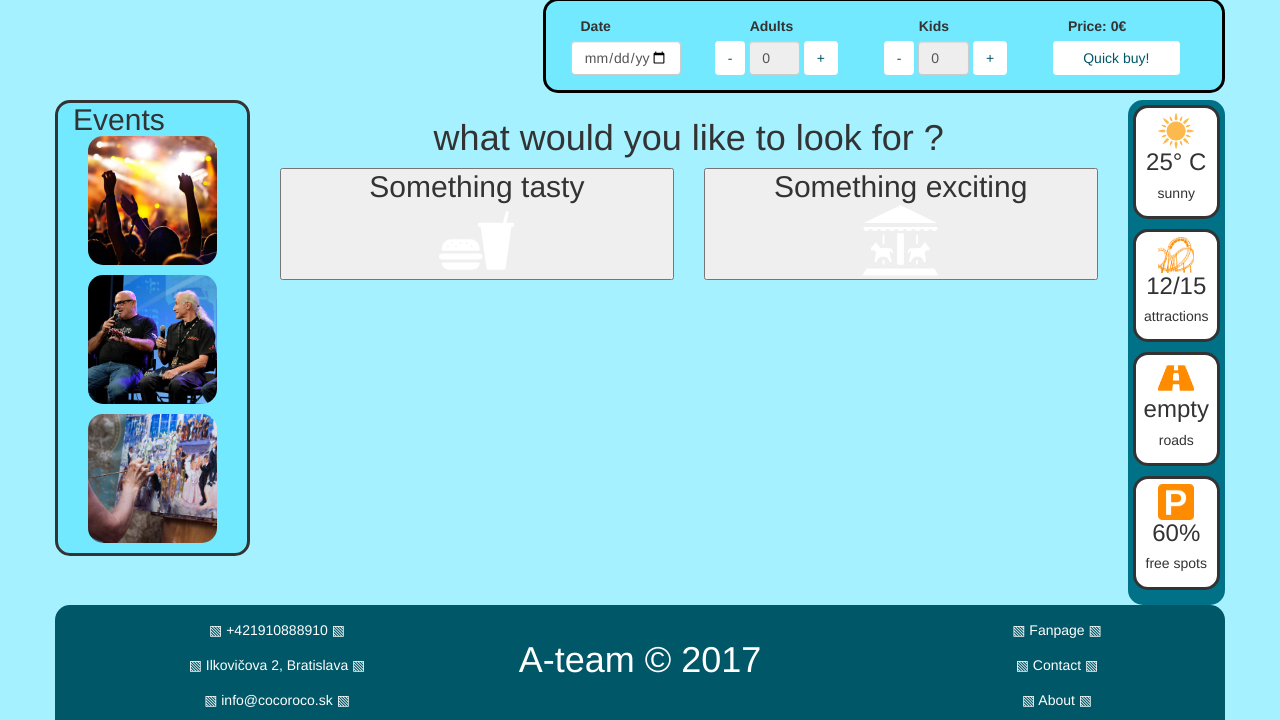
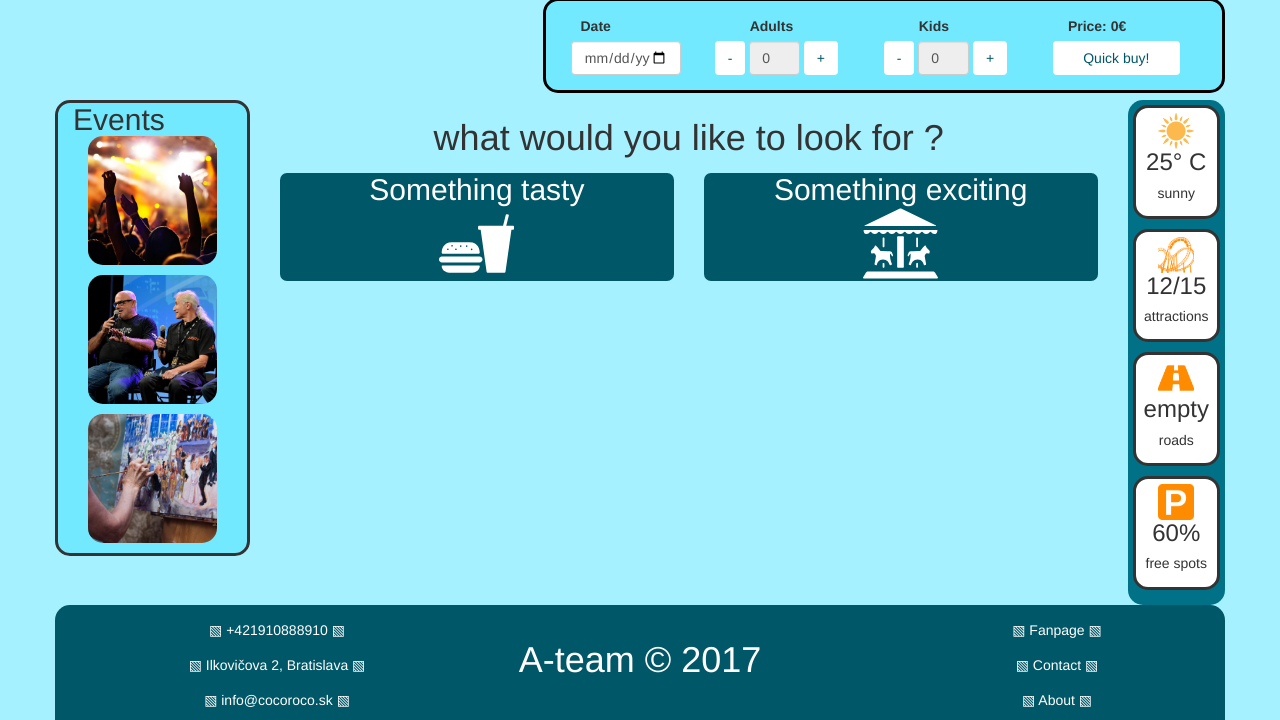
Before and after one commit to danecsvk/icp, a plain HTML site: page attractions.html in a window 1280 px wide. Shown: the part 209-929 px from the top of the page. Drawn offline with nearby package versions, Linux system fonts and the light colour scheme.

Commit message:
Dalšie mazanie GIT značiek z CSS

```diff
--- a/public/css/style.css
+++ b/public/css/style.css
@@ -367,7 +367,6 @@ a:active {
     background-color: white;
 }
 
-<<<<<<< HEAD
 
 .btn-search-set-section{
 background-color: #005767;
@@ -381,7 +380,7 @@ margin : 5px 0 5px 0;
 .attractions-button-svgs{
     width : 75px;
     height : auto;
-    margin: 0 auto;
+    margin:  auto;
 }
 
 .actual-filtering-box{
```
